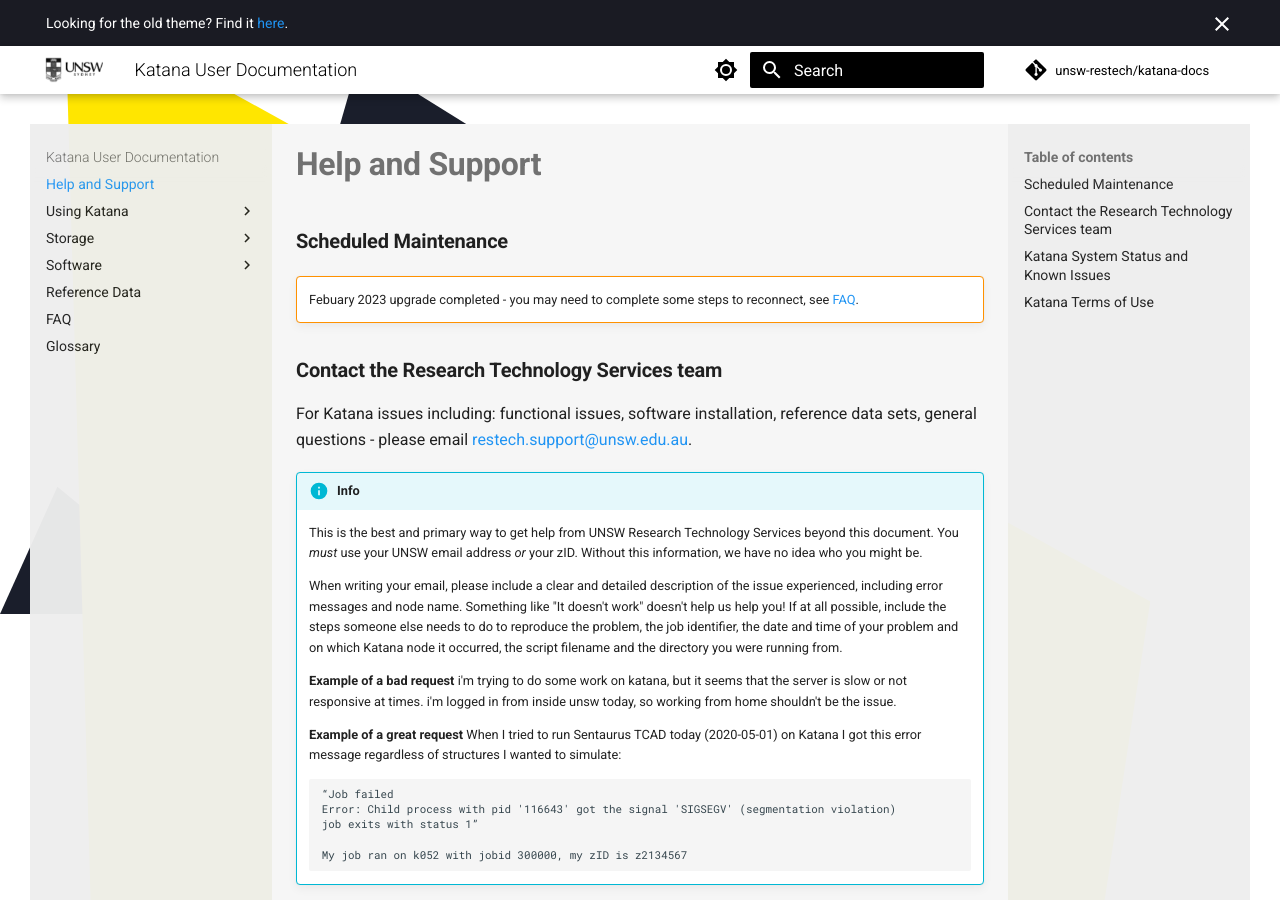
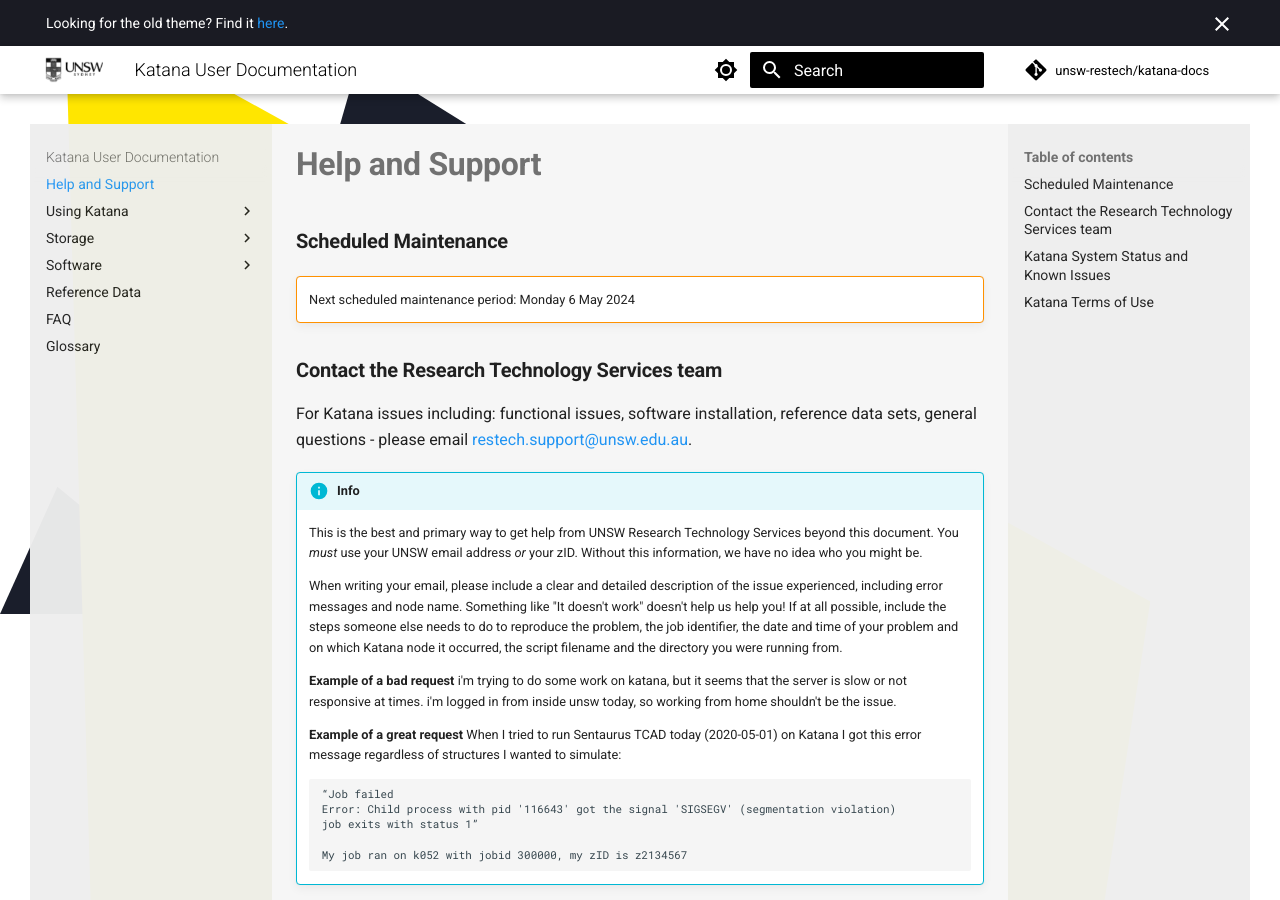
Before and after one commit to unsw-restech/unsw-restech.github.io, an MkDocs documentation site: the page built from docs/index.md, in a window 1280 px wide and 900 px high. Built offline with MkDocs 1.6.1 and Material for MkDocs 9.7.7, drawn with Linux system fonts in a browser that asks for light colours; comment, search, counter and statistics services are not loaded.

Commit message:
Update index.md

```diff
--- a/docs/index.md
+++ b/docs/index.md
@@ -2,7 +2,7 @@
 
 ### **Scheduled Maintenance**
 !!! warning ""
-    Febuary 2023 upgrade completed - you may need to complete some steps to reconnect, see [FAQ](./faq.md#how-do-i-fix-the-ssh-warning-after-the-february-2023-upgrade).
+    Next scheduled maintenance period: Monday 6 May 2024
 
 ### **Contact the Research Technology Services team**
 
```
